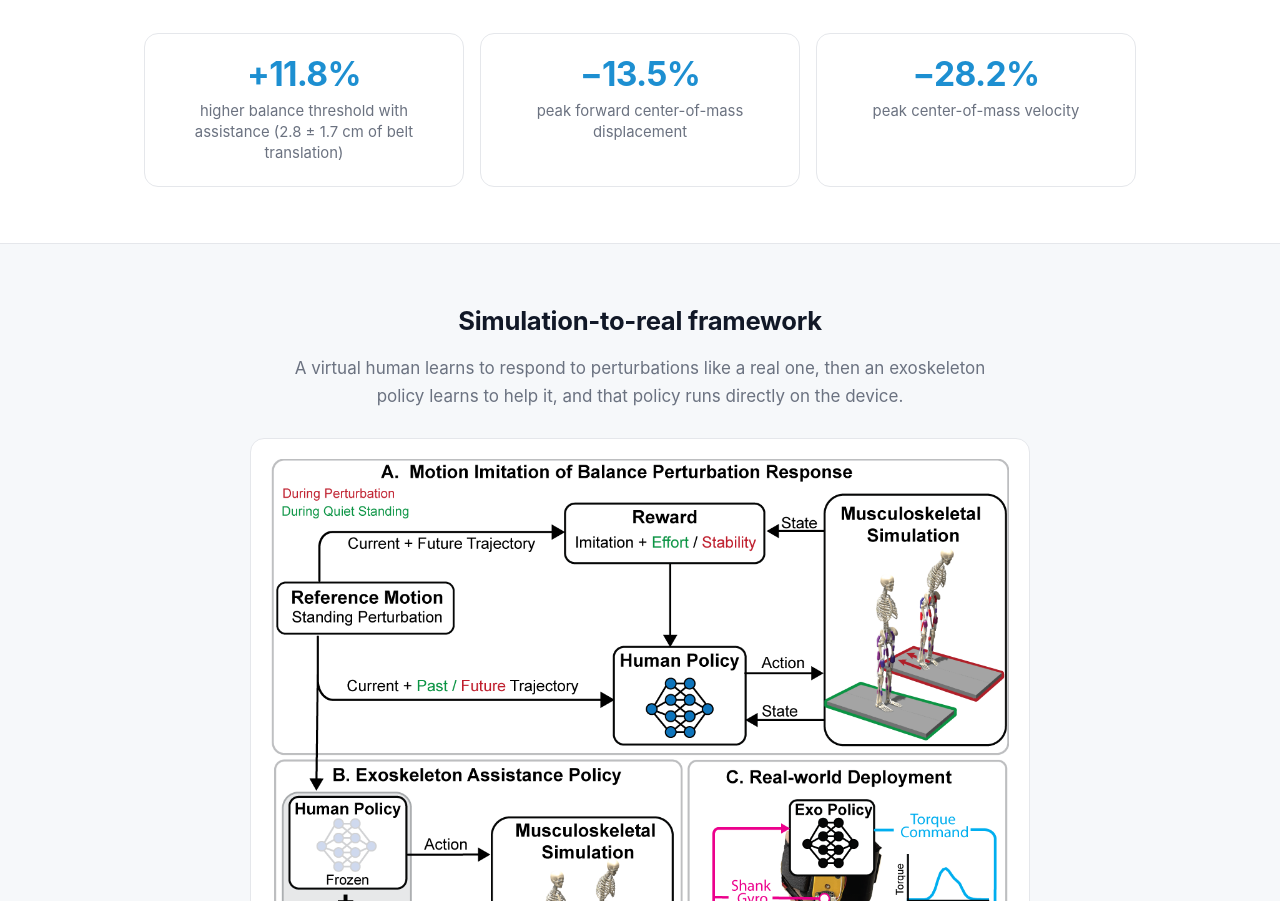
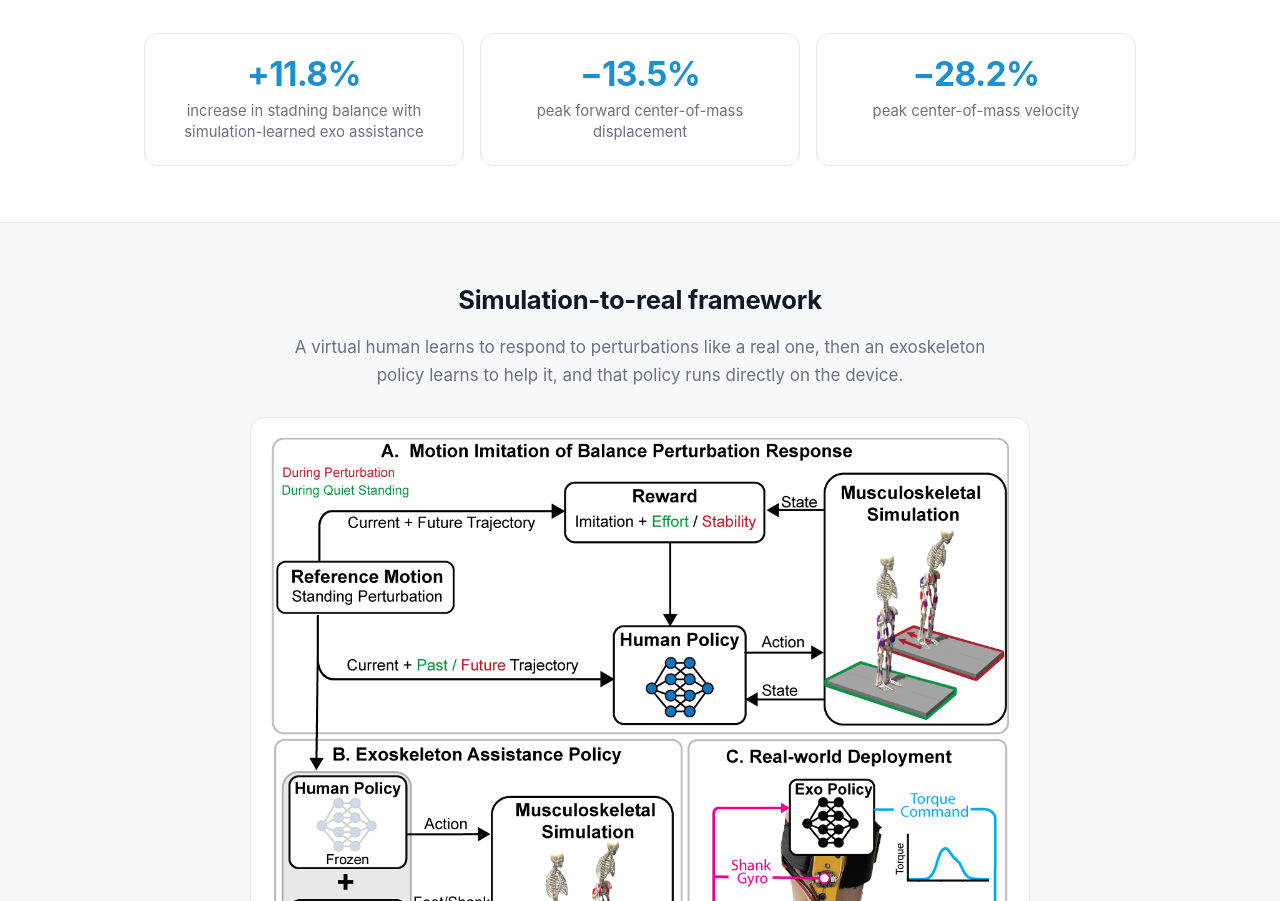
Before and after one commit to maria-tagliaferri/Standing-balance-simulation, a plain HTML site: page index.html in a window 1280 px wide. Shown: the part 1130-2031 px from the top of the page. Drawn offline with Linux system fonts and the light colour scheme.

Commit message:
Update statistics in index.html for clarity

```diff
--- a/index.html
+++ b/index.html
@@ -165,9 +165,9 @@
       <p>We implemented the controller on-board a bilateral ankle exoskeleton and evaluated it in five healthy subjects whose data were not used for training. Assistance increased the perturbation magnitude that subjects could withstand without stepping by 11.8% and reduced peak center-of-mass displacement and velocity by 13.5% and 28.2%, respectively. Individual benefits varied with baseline recovery strategy and body mass. These results indicate that a single virtual human can yield transferable balance assistance, and that more diverse virtual humans could further improve its effectiveness.</p>
     </div>
     <div class="stats">
-      <div class="stat"><b>+11.8%</b><span>higher balance threshold with assistance (2.8 ± 1.7 cm of belt translation)</span></div>
+      <div class="stat"><b>+11.8%</b><span>increase in stadning balance with simulation-learned exo assistance</span></div>
       <div class="stat"><b>&minus;13.5%</b><span>peak forward center-of-mass displacement</span></div>
-      <div class="stat"><b>&minus;28.2%</b><span>peak center-of-mass velocity</span></div>
+      <div class="stat"><b>&minus;28.2%</b><span>peak center-of-mass velocity </span></div>
     </div>
   </div>
 </section>
```
